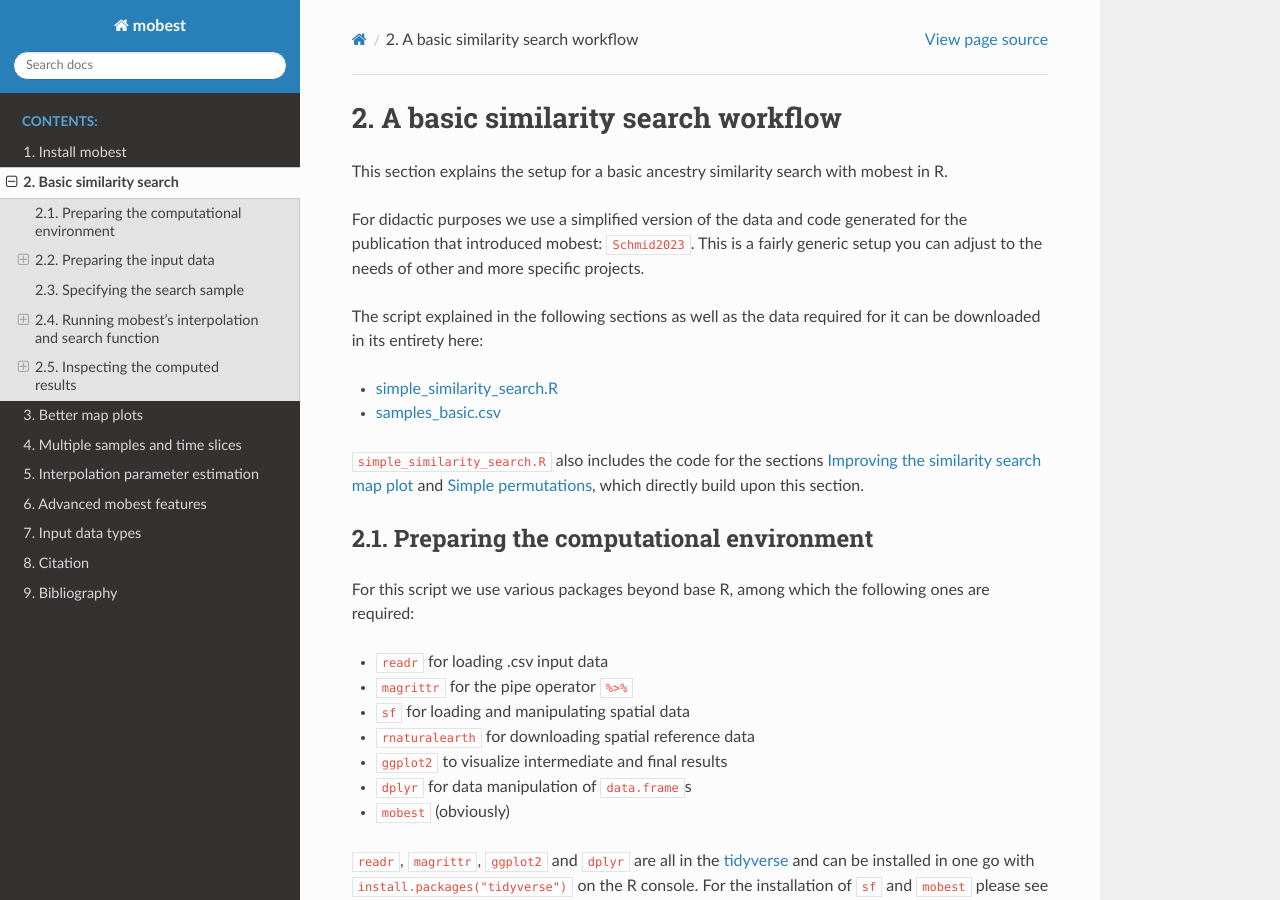
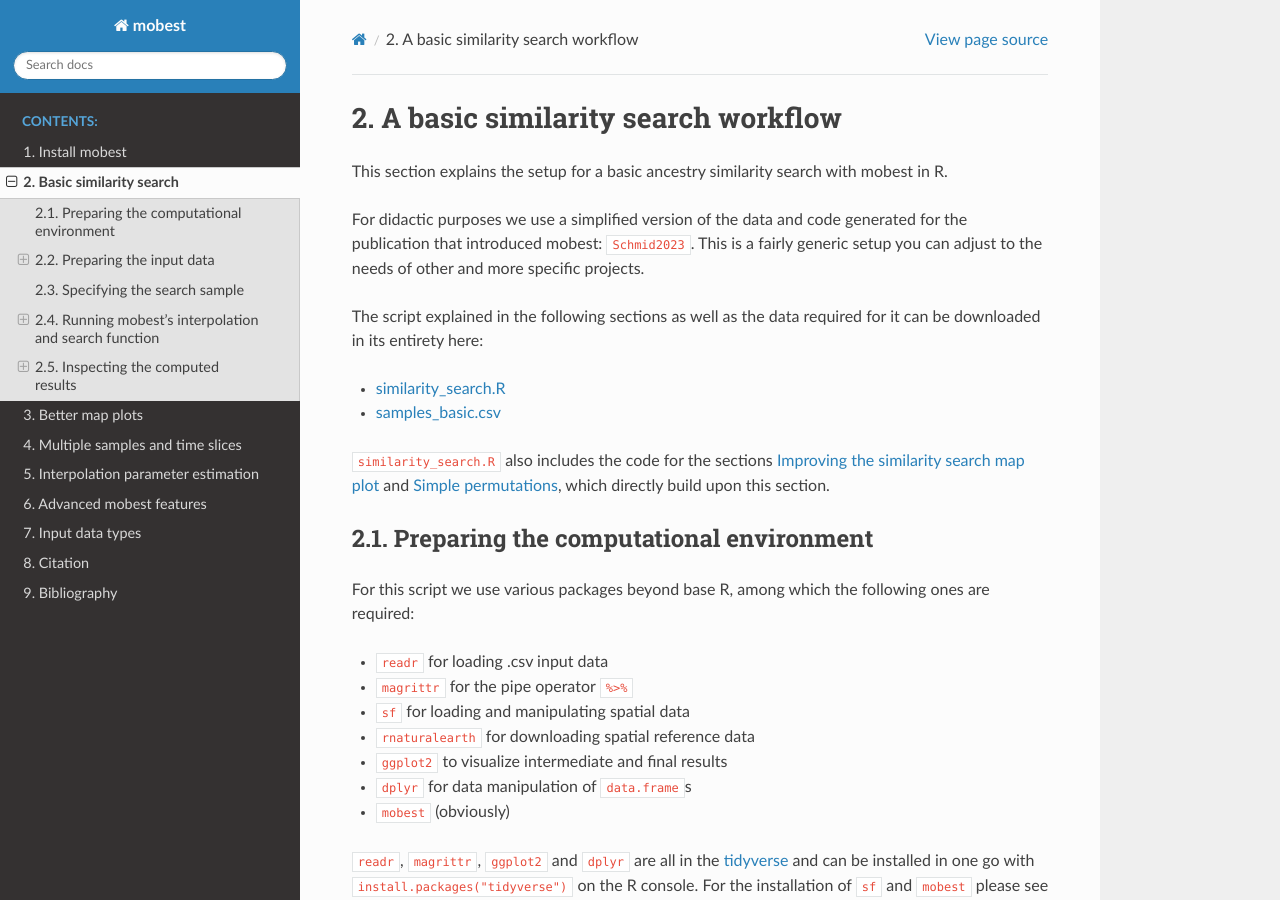
Before and after one commit to nevrome/mobest, a Sphinx documentation site: the page built from docs/basic.md, in a window 1280 px wide and 900 px high. Built offline with Sphinx 7.4.7 and the Read the Docs theme 2.0.0, drawn with Linux system fonts in a browser that asks for light colours; cross-references to code outside the pages are shown as plain code.

Commit message:
renamed main scripts

```diff
--- a/docs/basic.md
+++ b/docs/basic.md
@@ -6,10 +6,10 @@ For didactic purposes we use a simplified version of the data and code generated
 
 The script explained in the following sections as well as the data required for it can be downloaded in its entirety here:
 
-- [simple_similarity_search.R](data/simple_similarity_search.R)
+- [similarity_search.R](data/similarity_search.R)
 - [samples_basic.csv](data/samples_basic.csv)
 
-`simple_similarity_search.R` also includes the code for the sections {doc}`Improving the similarity search map plot <plot>` and {doc}`Simple permutations <multisearch>`, which directly build upon this section.
+`similarity_search.R` also includes the code for the sections {doc}`Improving the similarity search map plot <plot>` and {doc}`Simple permutations <multisearch>`, which directly build upon this section.
 
 ## Preparing the computational environment
 
```
Also changed, not shown: docs/advanced.md (+1 -1 lines), docs/estimation.md (+1 -1 lines), 6 other files.
